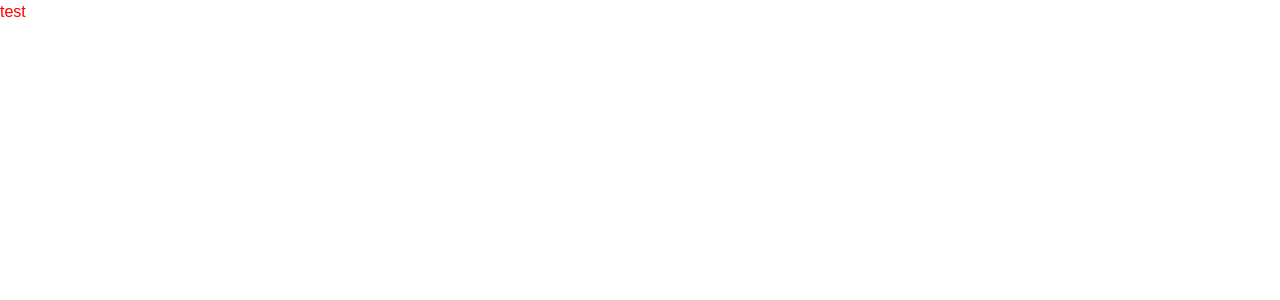
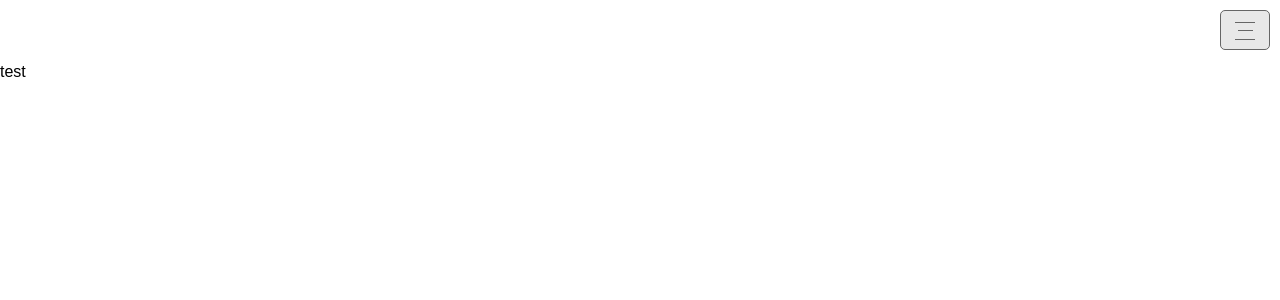
Before and after one commit to W-Ace/Neutec, a Vue app: page / in a window 1280 px wide. Shown: the top 300 px of the page. Built offline with nearby package versions, Linux system fonts and the light colour scheme.

Commit message:
feat(header): finished header style 1. upgrade lint parser for modern syntax 2. add flex attribute in typography for layout

```diff
--- a/package.json
+++ b/package.json
@@ -25,7 +25,7 @@
   "devDependencies": {
     "@types/node": "^20.12.7",
     "@typescript-eslint/eslint-plugin": "^5.59.2",
-    "@typescript-eslint/parser": "^5.59.2",
+    "@typescript-eslint/parser": "^7.7.1",
     "@vitejs/plugin-vue": "5.0.4",
     "eslint": "^8.12.0",
     "eslint-config-airbnb-base": "^15.0.0",
--- a/src/App.vue
+++ b/src/App.vue
@@ -1,10 +1,12 @@
 <template>
-  <div class="main">
+  <Header />
+  <main>
     test
-  </div>
+  </main>
 </template>
+<script lang='ts' setup>
+import Header from '@/components/Header/index.vue';
+</script>
 <style lang="scss" scoped>
-.main {
-  color: red;
-}
+
 </style>
--- a/src/assets/scss/config/_typography.scss
+++ b/src/assets/scss/config/_typography.scss
@@ -11,6 +11,8 @@ body {
 
 html,
 body {
+  display: flex;
+  flex-direction: column;
   height: 100%;
   margin: 0;
   overflow: hidden;
--- /dev/null
+++ b/src/components/Header/Hamburger/index.vue
@@ -0,0 +1,47 @@
+<template>
+  <div class="hambuger">
+    <span class="hambuger-line" />
+  </div>
+</template>
+<style lang="scss" scoped>
+$primary-color: #666;
+
+.hambuger {
+  display: flex;
+  align-items: center;
+  justify-content: center;
+  width: 50px;
+  height: 40px;
+  margin-left: auto;
+  padding: 0 10px;
+  border: 1px solid $primary-color;
+  border-radius: 5px;
+  background: #e8e8e8;
+  cursor: pointer;
+}
+
+.hambuger-line {
+  width: 15px;
+  height: 1px;
+  background-color: $primary-color;
+
+  &::before, &::after {
+    position: relative;
+    left: 50%;
+    display: block;
+    width: 20px;
+    height: 1px;
+    background-color: $primary-color;
+    content: '';
+    transform: translateX(-50%);
+  }
+
+  &::before {
+    top: -8px;
+  }
+
+  &::after {
+    top: 8px;
+  }
+}
+</style>
--- /dev/null
+++ b/src/components/Header/index.vue
@@ -0,0 +1,15 @@
+<template>
+  <header class="header">
+    <Hambuger />
+  </header>
+</template>
+<script lang="ts" setup>
+import Hambuger from '@/components/Header/Hamburger/index.vue';
+</script>
+<style lang="scss" scoped>
+.header {
+  height: 60px;
+  padding: 10px;
+  background: #fff;
+}
+</style>
```
Also changed, not shown: 1 other file (tests, documents, lock files or other folders).
